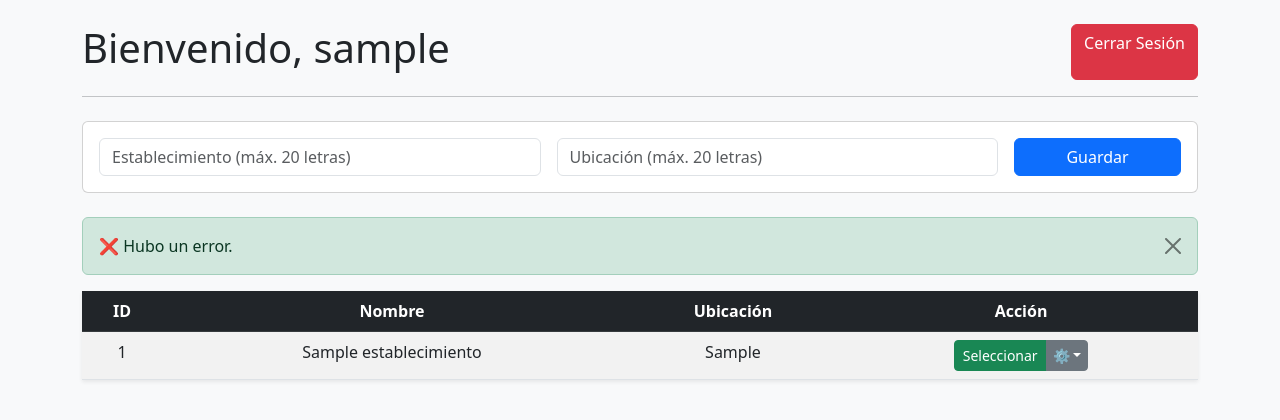
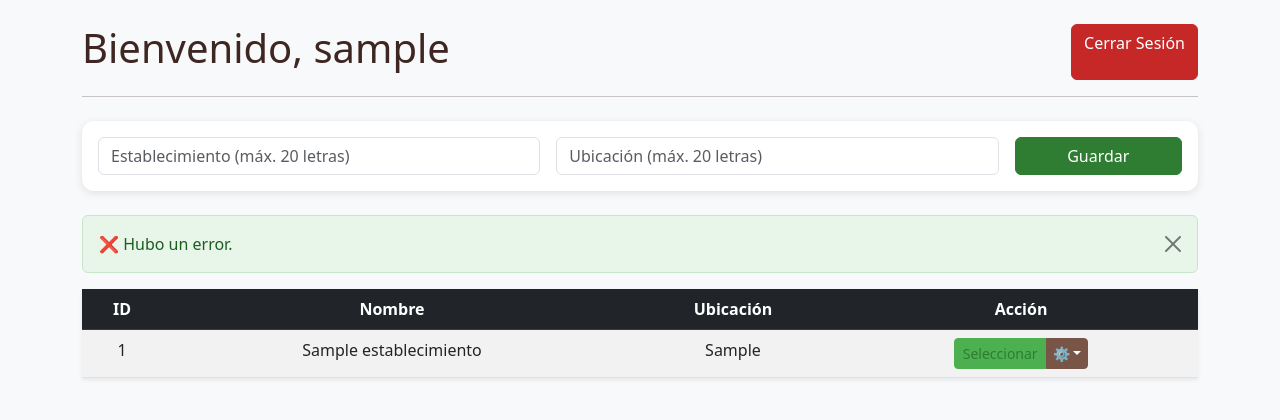
Before and after one commit to pincelarte/Vacunos_Donweb, a PHP site: page /gestion.php?mensaje=error in a window 1280 px wide. Shown: the top 420 px of the page. Run offline with PHP 8.4, Linux system fonts and the light colour scheme; the visitor is signed in with stand-in values (Sample User, id 1); tables that the repository leaves empty or names only in its code hold one stand-in row (values such as "Sample post").

Commit message:
Se retocan los colores con kilo code y se verifica si encuentra alguna vulnerabilidad  o falta funcionalidada, aparentemente esta ok

```diff
--- /dev/null
+++ b/front/assets/css/estilos.css
@@ -0,0 +1,118 @@
+/* Paleta Ganadera - Verde Campo y Marrón Tierra */
+:root {
+    --verde-principal: #2e7d32;
+    --verde-oscuro: #1b5e20;
+    --verde-claro: #4caf50;
+    --marron-principal: #795548;
+    --marron-oscuro: #5d4037;
+    --marron-claro: #8d6e63;
+    --crema-fondo: #faf9f6;
+    --tierra-clara: #d7ccc8;
+    --texto-oscuro: #3e2723;
+}
+
+/* Fondo general */
+body {
+    background-color: var(--crema-fondo);
+    color: var(--texto-oscuro);
+}
+
+/* Headers de tablas */
+.table-dark {
+    background-color: var(--verde-principal) !important;
+}
+
+/* Cards */
+.card {
+    border: none;
+    border-radius: 12px;
+    box-shadow: 0 2px 8px rgba(0,0,0,0.1);
+}
+
+.card-header {
+    border-radius: 12px 12px 0 0 !important;
+    font-weight: 600;
+}
+
+/* Botones principales */
+.btn-primary {
+    background-color: var(--verde-principal);
+    border-color: var(--verde-principal);
+}
+
+.btn-primary:hover {
+    background-color: var(--verde-oscuro);
+    border-color: var(--verde-oscuro);
+}
+
+/* Botones secundarios */
+.btn-secondary {
+    background-color: var(--marron-principal);
+    border-color: var(--marron-principal);
+}
+
+.btn-secondary:hover {
+    background-color: var(--marron-oscuro);
+    border-color: var-marron-oscuro;
+}
+
+/* Botones de acción */
+.btn-success {
+    background-color: var(--verde-claro);
+    border-color: var(--verde-claro);
+}
+
+.btn-warning {
+    background-color: #ef6c00;
+    border-color: #ef6c00;
+}
+
+.btn-danger {
+    background-color: #c62828;
+    border-color: #c62828;
+}
+
+/* Links en tablas */
+.table a {
+    color: var(--verde-principal);
+    text-decoration: none;
+}
+
+.table a:hover {
+    color: var(--verde-oscuro);
+    text-decoration: underline;
+}
+
+/* Inputs */
+.form-control:focus, .form-select:focus {
+    border-color: var(--verde-principal);
+    box-shadow: 0 0 0 0.2rem rgba(46, 125, 50, 0.25);
+}
+
+/* Alerts */
+.alert-success {
+    background-color: #e8f5e9;
+    border-color: #c8e6c9;
+    color: var(--verde-oscuro);
+}
+
+.alert-danger {
+    background-color: #ffebee;
+    border-color: #ffcdd2;
+    color: #c62828;
+}
+
+/* Dropdown menu */
+.dropdown-menu {
+    border-radius: 8px;
+    box-shadow: 0 4px 12px rgba(0,0,0,0.15);
+}
+
+.dropdown-item:hover {
+    background-color: var(--crema-fondo);
+}
+
+/* Títulos */
+h1, h2, h3, h4, h5 {
+    color: var(--texto-oscuro);
+}
--- a/front/editar_establecimiento.php
+++ b/front/editar_establecimiento.php
@@ -22,6 +22,7 @@ $datos = $modelo->obtenerPorId($id);
     <meta charset="UTF-8">
     <title>Editar Establecimiento - Don Silicio</title>
     <link href="https://cdn.jsdelivr.net/npm/bootstrap@5.3.0/dist/css/bootstrap.min.css" rel="stylesheet">
+    <link href="assets/css/estilos.css" rel="stylesheet">
 </head>
 
 <body class="bg-light">
--- a/front/editar_vaca.php
+++ b/front/editar_vaca.php
@@ -33,6 +33,7 @@ $meses_totales = ($dif->y * 12) + $dif->m;
     <meta charset="UTF-8">
     <title>Editar Vacuno</title>
     <link href="https://cdn.jsdelivr.net/npm/bootstrap@5.3.0/dist/css/bootstrap.min.css" rel="stylesheet">
+    <link href="assets/css/estilos.css" rel="stylesheet">
 </head>
 
 <body class="bg-light">
--- a/front/gestion.php
+++ b/front/gestion.php
@@ -61,6 +61,7 @@ if (isset($_GET['mensaje']) && in_array($_GET['mensaje'], $mensajesValidos)) {
     <meta charset="UTF-8">
     <title>Gestión - Don Silicio</title>
     <link href="https://cdn.jsdelivr.net/npm/bootstrap@5.3.0/dist/css/bootstrap.min.css" rel="stylesheet">
+    <link href="assets/css/estilos.css" rel="stylesheet">
 </head>
 
 <body class="bg-light">
--- a/front/index.php
+++ b/front/index.php
@@ -5,6 +5,7 @@
     <meta charset="UTF-8">
     <title>Login - Donweb</title>
     <link href="https://cdn.jsdelivr.net/npm/bootstrap@5.3.0/dist/css/bootstrap.min.css" rel="stylesheet">
+    <link href="assets/css/estilos.css" rel="stylesheet">
 </head>
 
 <body class="bg-light">
--- a/front/registro.php
+++ b/front/registro.php
@@ -5,6 +5,7 @@
     <meta charset="UTF-8">
     <title>Nuevo Usuario - Don Silicio</title>
     <link href="https://cdn.jsdelivr.net/npm/bootstrap@5.3.0/dist/css/bootstrap.min.css" rel="stylesheet">
+    <link href="assets/css/estilos.css" rel="stylesheet">
 </head>
 
 <body class="bg-light">
```
Also changed, not shown: front/historial_vaca.php (+5 -2 lines), front/ver_vacas.php (+14 -12 lines).
